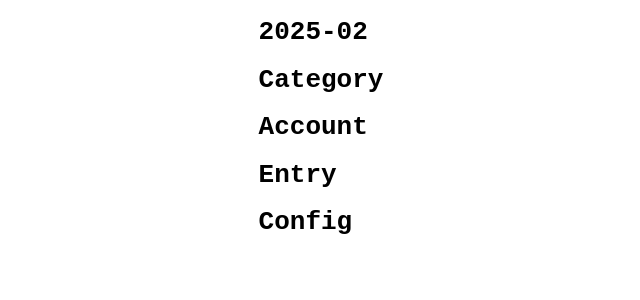
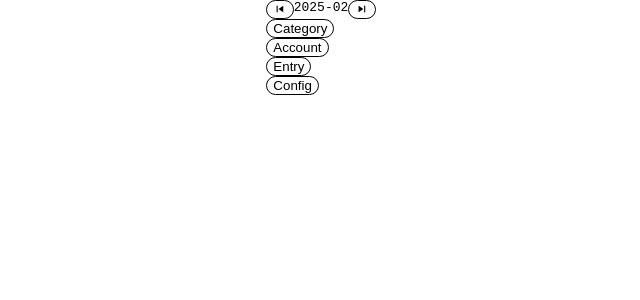
Before and after one commit to sombriks/yapext, a Vue app: page / in a window 1280 px wide. Shown: the top 300 px of the page, without its empty margins (319-959 px from the left). Built offline with nearby package versions, Linux system fonts and the light colour scheme.

Commit message:
working on buttons

```diff
--- a/package.json
+++ b/package.json
@@ -5,7 +5,9 @@
   "type": "module",
   "keywords": [
     "capacitor",
-    "mobile"
+    "mobile",
+    "personal",
+    "expenses"
   ],
   "scripts": {
     "dev": "vite",
@@ -27,5 +29,5 @@
     "vite": "^5.4.2"
   },
   "author": "sombriks",
-  "license": "ISC"
+  "license": "MIT"
 }
--- a/src/css/style.css
+++ b/src/css/style.css
@@ -1,3 +1,5 @@
+@import "@mdi/font/css/materialdesignicons.css";
+
 :root {
   --fg: black;
   --bg: white;
@@ -25,3 +27,11 @@
   display: flex;
   justify-content: center;
 }
+
+button {
+  border: 1px solid;
+  border-color: var(--fg);
+  border-radius: 1rem;
+  background-color: var(--bg);
+  color: var(--fg);
+}
--- a/src/index.html
+++ b/src/index.html
@@ -9,15 +9,6 @@
     />
     <meta name="format-detection" content="telephone=no" />
     <meta name="msapplication-tap-highlight" content="no" />
-
-    <script
-      type="module"
-      src="https://unpkg.com/@ionic/pwa-elements@latest/dist/ionicpwaelements/ionicpwaelements.esm.js"
-    ></script>
-    <script
-      nomodule
-      src="https://unpkg.com/@ionic/pwa-elements@latest/dist/ionicpwaelements/ionicpwaelements.js"
-    ></script>
 
     <link rel="icon" type="image/x-icon" href="./assets/icon/favicon.ico" />
     <link rel="manifest" href="./manifest.json" />
--- a/src/js/App.vue
+++ b/src/js/App.vue
@@ -1,12 +1,21 @@
 <template>
-  <period-selector></period-selector>
-  <category-button-panel></category-button-panel>
-  <account-button-panel></account-button-panel>
-  <entry-button-panel></entry-button-panel>
-  <config-button-panel></config-button-panel>
+  <period-selector
+      v-model:start="period.start"
+      v-model:end="period.end"/>
+  <category-button-panel
+      :start="period.start"
+      :end="period.end"/>
+  <account-button-panel
+      :start="period.start"
+      :end="period.end"/>
+  <entry-button-panel
+      :start="period.start"
+      :end="period.end"/>
+  <config-button-panel/>
 </template>
 <script setup>
-import {ref} from "vue"
+import {reactive} from "vue"
+import {endOfMonth, startOfMonth} from "date-fns"
 
 import PeriodSelector from "./controls/period-selector.vue"
 import CategoryButtonPanel from "./components/category-button-panel.vue"
@@ -14,5 +23,8 @@
 import EntryButtonPanel from "./components/entry-button-panel.vue"
 import ConfigButtonPanel from "./components/config-button-panel.vue"
 
-const count = ref(0)
+const period = reactive({
+  start: startOfMonth(new Date()),
+  end: endOfMonth(new Date()),
+})
 </script>
--- a/src/js/components/account-button-panel.vue
+++ b/src/js/components/account-button-panel.vue
@@ -1,7 +1,9 @@
 <template>
-  <h1>Account</h1>
+  <panel-button title="Account"/>
 </template>
 <script setup>
-import {ref} from "vue"
+import PanelButton from "../controls/panel-button.vue"
+
+defineProps(["start", "end"])
 
 </script>
--- a/src/js/components/category-button-panel.vue
+++ b/src/js/components/category-button-panel.vue
@@ -1,7 +1,9 @@
 <template>
-  <h1>Category</h1>
+  <panel-button title="Category"/>
 </template>
 <script setup>
-import {ref} from "vue"
+import PanelButton from "../controls/panel-button.vue"
+
+defineProps(["start", "end"])
 
 </script>
--- a/src/js/components/config-button-panel.vue
+++ b/src/js/components/config-button-panel.vue
@@ -1,5 +1,5 @@
 <template>
-  <h1>Config</h1>
+  <button>Config</button>
 </template>
 <script setup>
 import {ref} from "vue"
--- a/src/js/components/entry-button-panel.vue
+++ b/src/js/components/entry-button-panel.vue
@@ -1,7 +1,9 @@
 <template>
-  <h1>Entry</h1>
+  <panel-button title="Entry"/>
 </template>
 <script setup>
-import {ref} from "vue"
+import PanelButton from "../controls/panel-button.vue"
+
+defineProps(["start", "end"])
 
 </script>
--- a/src/js/controls/panel-button.vue
+++ b/src/js/controls/panel-button.vue
@@ -1,7 +1,15 @@
 <template>
-  <h1></h1>
+  <div class="container'">
+    <button>{{title}}</button>
+  </div>
 </template>
 <script setup>
-import {ref} from "vue"
+defineProps(["title"])
 
 </script>
+<style scoped>
+.container {
+  display: flex;
+  justify-content: space-between;
+}
+</style>
--- a/src/js/controls/period-selector.vue
+++ b/src/js/controls/period-selector.vue
@@ -1,7 +1,33 @@
 <template>
-  <h1>2025-02</h1>
+  <div class="container">
+    <button @click="doPrev">
+      <span class="mdi mdi-skip-previous"></span>
+    </button>
+    <span>{{ end?.toISOString().replace(/(\d+)-(\d+)-.*/, "$1-$2") }}</span>
+    <button @click="doNext">
+      <span class="mdi mdi-skip-next"></span>
+    </button>
+  </div>
 </template>
 <script setup>
-import {ref} from "vue"
 
+import {startOfMonth, endOfMonth, addMonths} from "date-fns"
+
+const start = defineModel("start")
+const end = defineModel("end")
+
+function doPrev() {
+  start.value = startOfMonth(addMonths(start.value,-1))
+  end.value = endOfMonth(addMonths(end.value,-1))
+}
+function doNext () {
+  start.value = startOfMonth(addMonths(start.value,1))
+  end.value = endOfMonth(addMonths(end.value,1))
+}
 </script>
+<style scoped>
+.container {
+  display: flex;
+  justify-content: space-between;
+}
+</style>
--- a/src/js/main.js
+++ b/src/js/main.js
@@ -1,5 +1,4 @@
 import { createApp } from 'vue'
 import App from './App.vue'
 import { initDB } from './composables/db'
-await initDB()
-createApp(App).mount('#app')
+initDB().then(() => createApp(App).mount('#app'))
```
Also changed, not shown: 1 other file (tests, documents, lock files or other folders).
